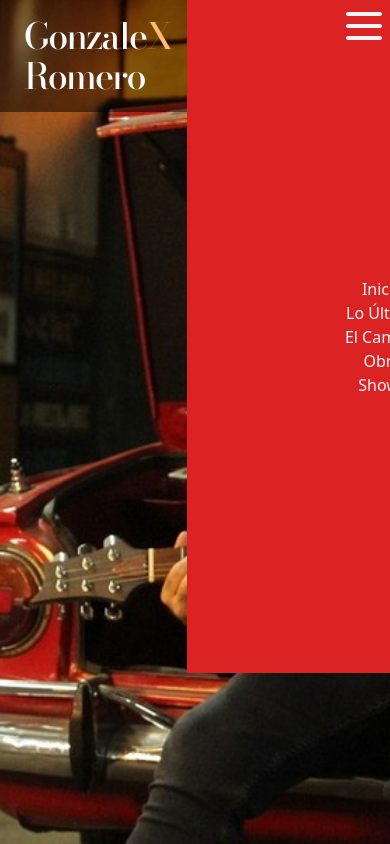
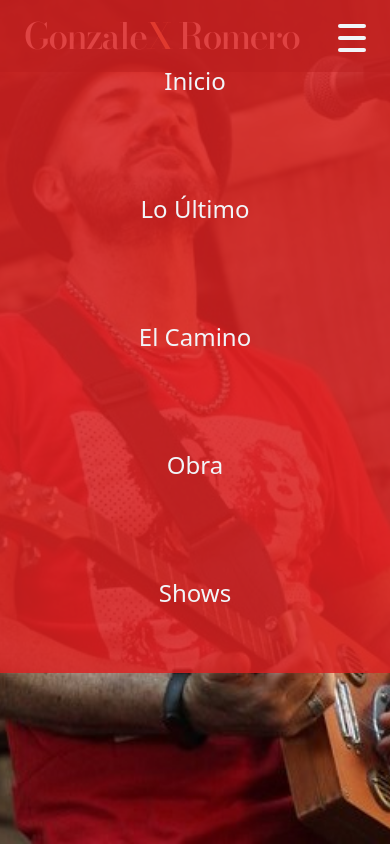
Before and after one commit to santo-soi/tp2-ig, a website: page index.html in a window 390 px wide. Both pictures are taken after a click on the element 364 px from the left and 26 px from the top of the page. Shown: the top 844 px of the page. Drawn offline with nearby package versions, Linux system fonts and the light colour scheme.

Commit message:
nav bar mobile index y ultimo

```diff
--- a/index.html
+++ b/index.html
@@ -14,26 +14,26 @@
         <header class="w-full z-10 fixed lg:static">
 
         <div class="flex justify-between lg:block bg-black bg-opacity-50 lg:bg-transparent">
-        <h1 class="z-10 lg:absolute lg:top-[42%] lg:left-[6.2rem] p-4 pl-6 flex-1 tracking-tighter text-4xl lg:text-6xl font-medium font-moda text-slate-50">Gonzale<span class="text-orange-300">X</span> Romero</h1>
-        <nav class="box-border relative z-10 w-full flex">
-            <div id="burguer" class="z-20 right-0 w-9 m-2 fixed flex flex-col justify-center items-center">
-            <div class="w-full lg:py-0.5 py-0.5 my-1 bg-slate-100 rounded-sm"></div>
-            <div class="w-full lg:py-0.5 py-0.5 my-1 bg-slate-100 rounded-sm"></div>
-            <div class="w-full lg:py-0.5 py-0.5 my-1  bg-slate-100 rounded-sm"></div>
+        <h1 class="lg:z-10 lg:absolute lg:top-[42%] lg:left-[6.2rem] p-4 pl-6 flex-1 tracking-tighter text-4xl lg:text-6xl font-medium font-moda text-slate-50">Gonzale<span class="text-orange-300">X</span> Romero</h1>
+        <nav class="box-border lg:relative z-20 lg:z-10 w-full flex absolute right-0">
+            <div id="burguer" class="z-20 right-0 w-9 lg:m-2 m-5 fixed flex flex-col justify-center items-center">
+            <div class="lg:w-full w-7 lg:py-0.5 py-0.5 my-1 bg-slate-100 rounded-sm"></div>
+            <div class="lg:w-full w-7 lg:py-0.5 py-0.5 my-1 bg-slate-100 rounded-sm"></div>
+            <div class="lg:w-full w-7 lg:py-0.5 py-0.5 my-1  bg-slate-100 rounded-sm"></div>
             </div>
-            <div id="desplegable" class="flex-col fixed justify-center items-center bg-rojoPelado w-full h-3/4 hidden py-5 box-content">
-                <a href="index.html" class="text-slate-100 lg:text-2xl lg:my-12 hover:underline">Inicio</a>
-                <a href="ultimo.html" class="text-slate-100 lg:text-2xl lg:my-12 hover:underline">Lo Último</a>
-                <a href="#" class="text-slate-100 lg:text-2xl lg:my-12 hover:underline">El Camino</a>
-                <a href="#" class="text-slate-100 lg:text-2xl lg:my-12 hover:underline">Obra</a>
-                <a href="show.html" class="text-slate-100 lg:text-2xl lg:my-12 hover:underline">Shows</a>
+            <div id="desplegable" class="z-10 flex-col fixed justify-center items-center bg-rojoPelado bg-opacity-85 w-full h-3/4 hidden py-5 box-content">
+                <a href="index.html" class="text-slate-100 text-2xl my-12 hover:underline">Inicio</a>
+                <a href="ultimo.html" class="text-slate-100 text-2xl my-12 hover:underline">Lo Último</a>
+                <a href="#" class="text-slate-100 text-2xl my-12 hover:underline">El Camino</a>
+                <a href="#" class="text-slate-100 text-2xl my-12 hover:underline">Obra</a>
+                <a href="show.html" class="text-slate-100 text-2xl my-12 hover:underline">Shows</a>
             </div>
         </nav>
 
         </div>
         </header>
 
-        <img class="absolute inset-0 w-full h-full object-cover" src="img/portada.jpg" alt="portada">
+        <img id="portada" class="absolute inset-0 w-full h-full object-cover" src="img/portada.jpg" alt="portada">
 
         </div>
 
@@ -87,7 +87,7 @@
             </section>
             <p class="order-3 inline-block mx-auto my-3 self-end text-center text-slate-200 capitalize lg:w-1/3 lg:order-2 lg:mx-4">Todos los derechos reservados</p>
             <section class="w-1/3 p-3 m-3 text-end text-slate-200 lg:order-3">
-                <h4 class="my-2 uppercase text-lg lg:text-2xl">Contacto</h4>
+                <h4 class="my-2 uppercase text-2xl">Contacto</h4>
                 <h4 class="my-2 capitalize text-lg">Sobre el sitio</h4>
             </section>
         </footer>
--- a/js/img-hover.js
+++ b/js/img-hover.js
@@ -1,5 +1,4 @@
-let imagenes = document.querySelectorAll('#paginas img');
-
+const portada = document.querySelectorAll('img');
 const burguer = document.querySelector('#burguer');
 const desplegable = document.querySelector('#desplegable');
 
@@ -7,3 +6,17 @@ burguer.addEventListener('click', () =>{
     desplegable.classList.toggle('hidden');
     desplegable.classList.toggle('flex');
 })
+
+if (portada[0].src.includes('img/portada.jpg')) {
+    cambiarImagenPortada(portada[0]);
+}
+
+function cambiarImagenPortada(imagen) {
+    if (window.matchMedia("(max-width: 768px)").matches) {
+        // Cambia el src cuando es mobile
+        imagen.src = "img/portada-mobile.jpg";
+    } else {
+        // Restablece el src cuando no es mobile
+        imagen.src = "img/portada.jpg";
+    }
+}
```
Also changed, not shown: ultimo.html (+7 -7 lines), css/output-tail.css.
